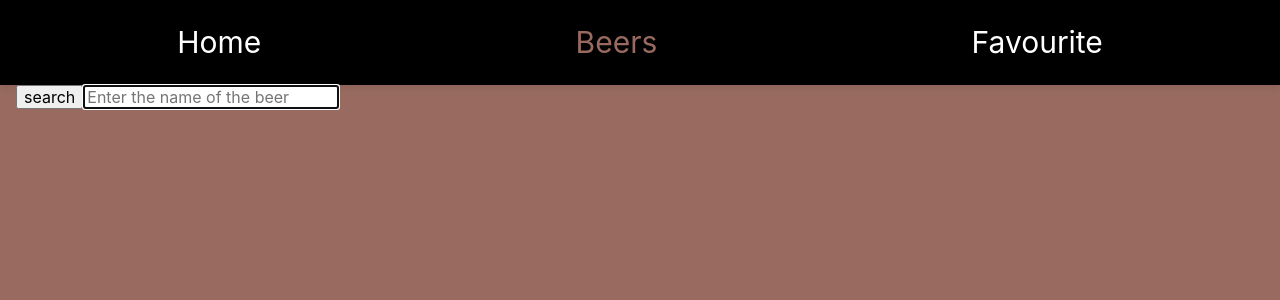
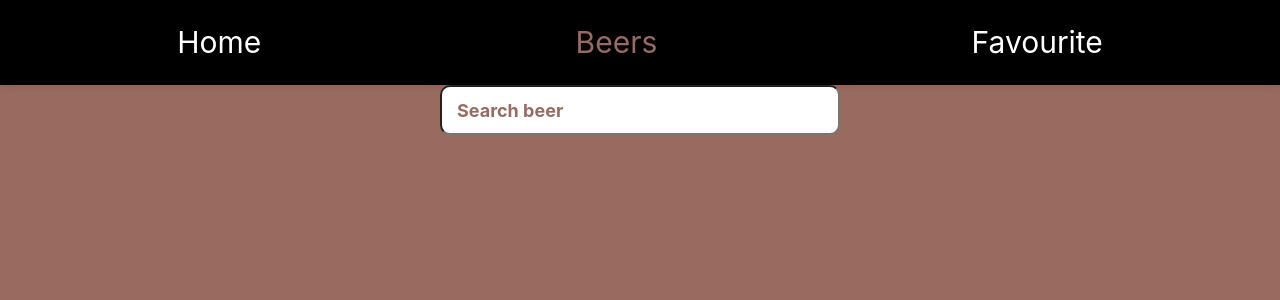
Before and after one commit to MariaShebeko/beer-punkapi, a React (Create React App) app: page /beers in a window 1280 px wide. Shown: the top 300 px of the page. Built offline with nearby package versions, Linux system fonts and the light colour scheme.

Commit message:
added styles to search form

```diff
--- a/src/components/SearchForm/SearchForm.jsx
+++ b/src/components/SearchForm/SearchForm.jsx
@@ -1,4 +1,7 @@
 import { useState } from 'react';
+import { BiSearchAlt } from 'react-icons/bi';
+import { accentBgCl, textCl } from '../../styles/styleVars';
+import styled from 'styled-components';
 
 export default function SearchForm({ onSubmit }) {
   const [beerName, setBeerName] = useState('');
@@ -20,19 +23,85 @@ export default function SearchForm({ onSubmit }) {
 
   return (
     <>
-      {
-        <form onSubmit={handleNameSubmit}>
-          <button type="submit">search</button>
-          <input
+      <Form onSubmit={handleNameSubmit}>
+        <Input
           onChange={handleNameChange}
           value={beerName}
           type="text"
           autoComplete="off"
           autoFocus
-            placeholder="Enter the name of the beer"
+          placeholder="Search beer"
         />
-        </form>
-      }
+        <Button type="submit">
+          <Icon />
+        </Button>
+      </Form>
     </>
   );
 }
+
+const Form = styled.form`
+  position: relative;
+
+  width: 400px;
+  margin: 0 auto 40px;
+`;
+const Button = styled.button`
+  position: absolute;
+  height: 50px;
+  font-size: 18px;
+  top: 0;
+  right: 0;
+
+  display: none;
+
+  min-width: 80px;
+
+  cursor: pointer;
+  transition: filter 0.3s cubic-bezier(0.3, 0.5, 0.4, 0.9);
+
+  border-radius: 0 10px 10px 0;
+  background: ${textCl};
+
+  font-weight: bold;
+  &:hover {
+    filter: brightness(0.8);
+  }
+`;
+const Input = styled.input`
+  position: relative;
+  height: 50px;
+  color: #2f2f2f;
+  font-size: 18px;
+
+  width: 100%;
+  padding: 0 15px;
+
+  transition: all 0.3s cubic-bezier(0.3, 0.5, 0.4, 0.9);
+  transition-property: width, border-radius;
+
+  border-radius: 10px;
+  outline: 0;
+
+  font-weight: 700;
+  appearance: none;
+  &:focus::placeholder {
+    color: ${accentBgCl};
+  }
+  &:not(:placeholder-shown) + button {
+    display: block;
+  }
+`;
+const Icon = styled(BiSearchAlt)`
+  position: absolute;
+  top: 50%;
+  left: 50%;
+
+  width: 30px;
+  height: 30px;
+  padding: 0;
+
+  transform: translate(-50%, -50%);
+
+  fill: ${accentBgCl};
+`;
```
Lines whose indentation alone changed are shown as unchanged.
